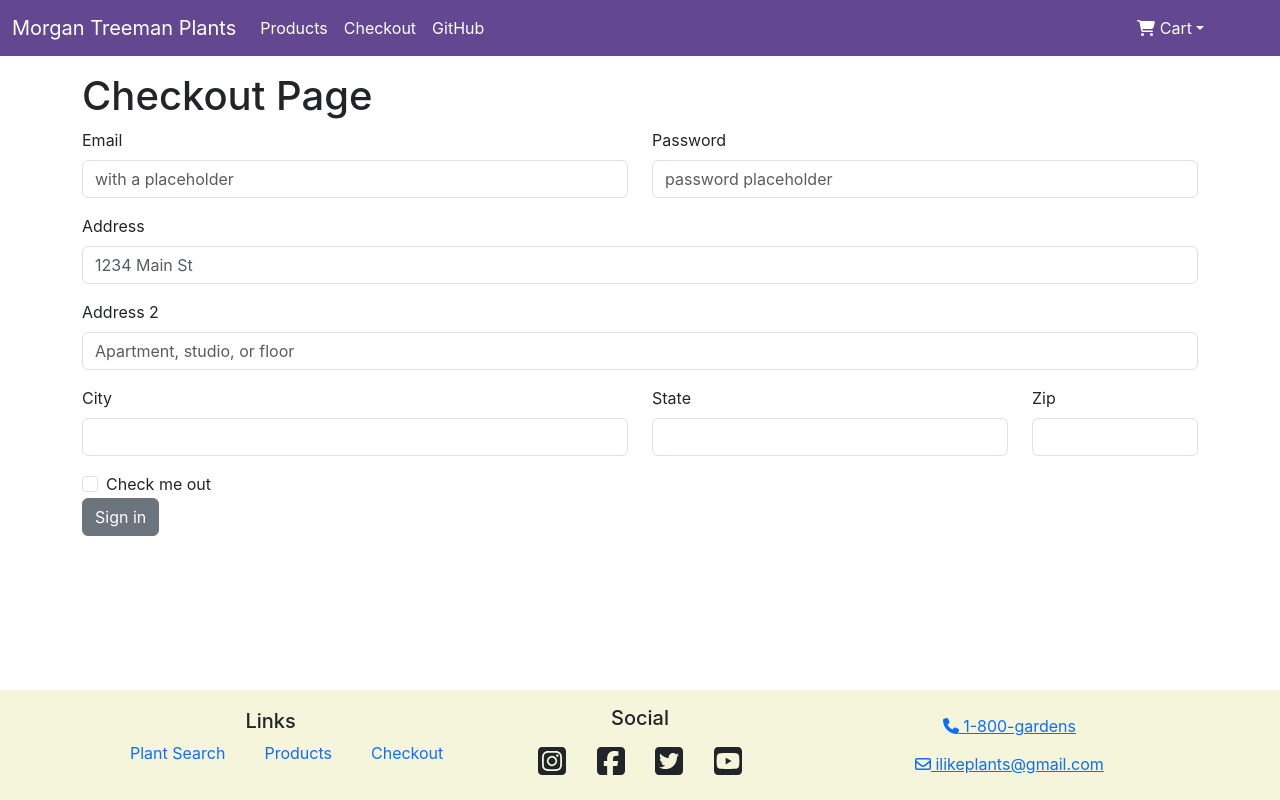
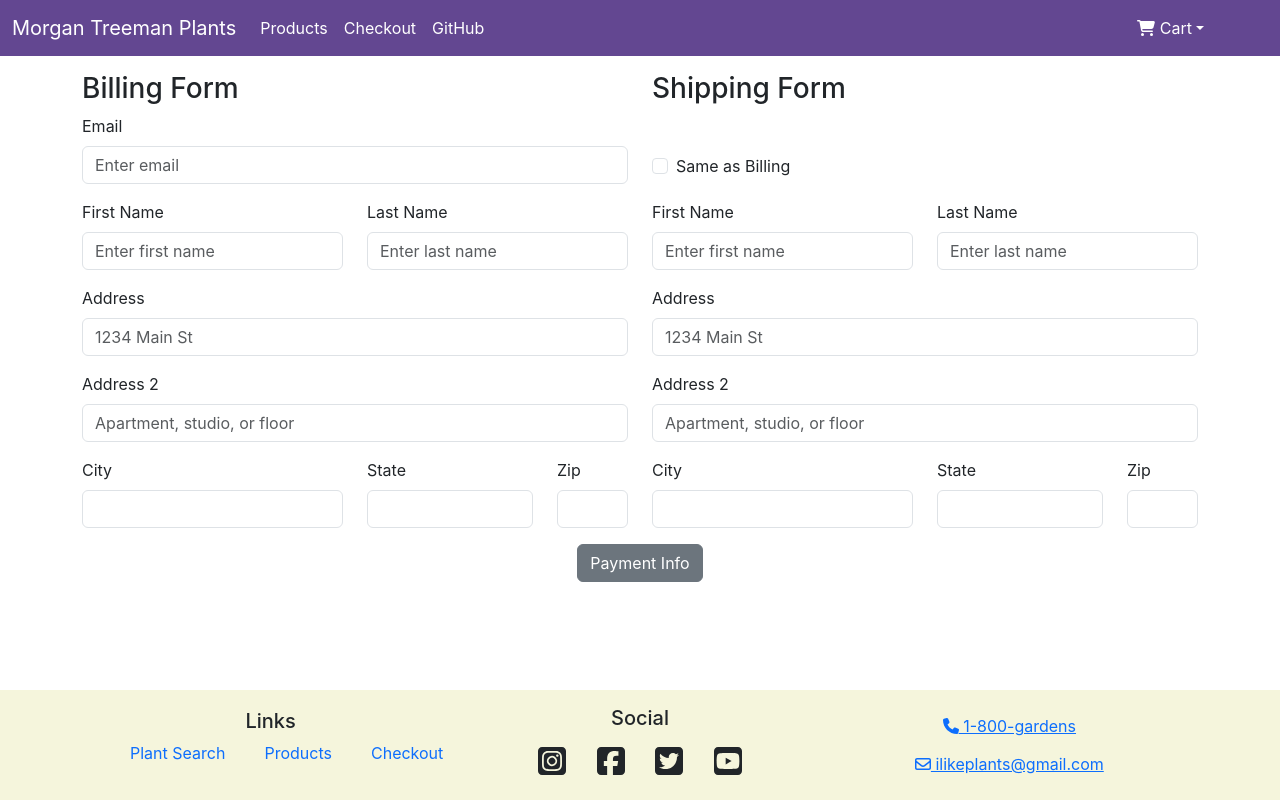
Before and after one commit to istuart50/ApolloBotany, a React (Create React App) app: page /checkout in a window 1280 px wide. Built offline with nearby package versions, Linux system fonts and the light colour scheme.

Commit message:
AP-95 added forms in checkout page (#24)

```diff
--- a/src/components/CheckoutForm/CheckoutForm.js
+++ b/src/components/CheckoutForm/CheckoutForm.js
@@ -1,72 +1,144 @@
 import { Form, Row, Col, FormGroup, Input, Label, Button } from "reactstrap";
 
-const CheckoutForm = () => {
+const CheckoutForm = ({ formValues, formTitle, setFormState, handleCheckboxChange }) => {
+
+  const handleFieldChange = (e) => {
+    const name = e.target.name;
+    const value = e.target.value;
+
+    setFormState((state) => {
+      return {
+        ...state,
+        [name]: value
+      }
+    })
+
+  }
+
   return (
     <Form>
+      <h3>{formTitle}</h3>
       <Row>
+        {
+          formTitle === 'Billing Form' ? (
+            <Col md={12}>
+              <FormGroup>
+                <Label for="exampleEmail">Email</Label>
+                <Input
+                  id="exampleEmail"
+                  name="email"
+                  placeholder="Enter email"
+                  type="email"
+                  value={formValues?.email}
+                  onChange={handleFieldChange}
+                />
+              </FormGroup>
+            </Col>
+          ) : (
+            <Col md={12}>
+              <FormGroup check style={{ margin: '40px 0 22px 0' }}>
+                <Input
+                  id="sameAsBilling"
+                  name="sameAsBilling"
+                  type="checkbox"
+                  onChange={handleCheckboxChange}
+                />
+                <Label
+                  check
+                  for="sameAsBilling"
+                >
+                  Same as Billing
+                </Label>
+              </FormGroup>
+            </Col>
+          )
+        }
         <Col md={6}>
           <FormGroup>
-            <Label for="exampleEmail">Email</Label>
+            <Label for="firstName">First Name</Label>
             <Input
-              id="exampleEmail"
-              name="email"
-              placeholder="with a placeholder"
-              type="email"
+              id="firstName"
+              name="firstName"
+              placeholder="Enter first name"
+              type="text"
+              value={formValues?.firstName}
+              onChange={handleFieldChange}
             />
           </FormGroup>
         </Col>
         <Col md={6}>
           <FormGroup>
-            <Label for="examplePassword">Password</Label>
+            <Label for="lastName">Last Name</Label>
             <Input
-              id="examplePassword"
-              name="password"
-              placeholder="password placeholder"
-              type="password"
+              id="lastName"
+              name="lastName"
+              placeholder="Enter last name"
+              type="text"
+              value={formValues?.lastName}
+              onChange={handleFieldChange}
             />
           </FormGroup>
         </Col>
+
       </Row>
       <FormGroup>
-        <Label for="exampleAddress">Address</Label>
-        <Input id="exampleAddress" name="address" placeholder="1234 Main St" />
+        <Label for="address">Address</Label>
+        <Input
+          id="address"
+          name="address"
+          placeholder="1234 Main St"
+          value={formValues?.address}
+          onChange={handleFieldChange}
+        />
       </FormGroup>
       <FormGroup>
-        <Label for="exampleAddress2">Address 2</Label>
+        <Label for="addressDetails">Address 2</Label>
         <Input
-          id="exampleAddress2"
-          name="address2"
+          id="addressDetails"
+          name="addressDetails"
           placeholder="Apartment, studio, or floor"
+          value={formValues?.addressDetails}
+          onChange={handleFieldChange}
         />
       </FormGroup>
       <Row>
         <Col md={6}>
           <FormGroup>
-            <Label for="exampleCity">City</Label>
-            <Input id="exampleCity" name="city" />
+            <Label for="city">City</Label>
+            <Input
+              id="city"
+              name="city"
+              value={formValues?.city}
+              onChange={handleFieldChange}
+            />
           </FormGroup>
         </Col>
         <Col md={4}>
           <FormGroup>
-            <Label for="exampleState">State</Label>
-            <Input id="exampleState" name="state" />
+            <Label for="state">State</Label>
+            <Input
+              id="state"
+              name="state"
+              value={formValues?.state}
+              onChange={handleFieldChange}
+            />
           </FormGroup>
         </Col>
         <Col md={2}>
           <FormGroup>
-            <Label for="exampleZip">Zip</Label>
-            <Input id="exampleZip" name="zip" />
+            <Label for="zip">Zip</Label>
+            <Input
+              id="zip"
+              name="zip"
+              value={formValues?.zip}
+              onChange={handleFieldChange}
+            />
           </FormGroup>
         </Col>
       </Row>
-      <FormGroup check>
-        <Input id="exampleCheck" name="check" type="checkbox" />
-        <Label check for="exampleCheck">
-          Check me out
-        </Label>
-      </FormGroup>
-      <Button>Sign in</Button>
+
     </Form>
+
   );
 };
 
--- a/src/pages/CheckoutPage/CheckoutPage.css
+++ b/src/pages/CheckoutPage/CheckoutPage.css
@@ -0,0 +1,12 @@
+.checkout-page-form-container {
+    justify-content: space-between;
+}
+
+.checkout-page-payment-button-row {
+    display: flex;
+    justify-content: center;
+}
+
+.checkout-page-payment-button {
+    text-align: end;
+}
--- a/src/pages/CheckoutPage/CheckoutPage.js
+++ b/src/pages/CheckoutPage/CheckoutPage.js
@@ -1,14 +1,131 @@
-import React from "react";
+import React, { useState } from "react";
 import "./CheckoutPage.css";
-import { Container } from "reactstrap";
+import { Button, Col, Container, Form, FormGroup, Input, Label, Modal, ModalBody, ModalFooter, ModalHeader, Row } from "reactstrap";
 import CheckoutForm from "../../components/CheckoutForm/CheckoutForm";
-import Footer from "../../components/Footer/Footer";
 
 const CheckoutPage = (props) => {
+
+  const [billingFormState, setBillingFormState] = useState({
+    email: '',
+    firstName: '',
+    lastName: '',
+    address: '',
+    addressDetails: '',
+    city: '',
+    state: '',
+    zip: ''
+  })
+
+  const [shippingFormState, setshippingFormState] = useState({
+    firstName: '',
+    lastName: '',
+    address: '',
+    addressDetails: '',
+    city: '',
+    state: '',
+    zip: ''
+  })
+
+  const [modalOpen, setModalOpen] = useState(false)
+
+  const handleCheckboxChange = (e) => {
+    console.log(e.target.checked)
+    if (e.target.checked) {
+      setshippingFormState(billingFormState)
+    } else {
+      setshippingFormState({
+        firstName: '',
+        lastName: '',
+        address: '',
+        addressDetails: '',
+        city: '',
+        state: '',
+        zip: ''
+      })
+    }
+  }
+
+  const toggleModal = () => {
+    setModalOpen(!modalOpen)
+  }
+
+  const submit = () => {
+    toggleModal()
+    alert('Credit card info sent to Dark Web. The shadow goverment thanks you for your contribution')
+  }
+
   return (
     <Container>
-      <h1>Checkout Page</h1>
-      <CheckoutForm />
+      <Row className="checkout-page-form-container">
+        <Col md={6}>
+          <CheckoutForm formValues={billingFormState} formTitle='Billing Form' setFormState={setBillingFormState} />
+        </Col>
+        <Col md={6}>
+          <CheckoutForm formValues={shippingFormState} formTitle='Shipping Form' setFormState={setshippingFormState} handleCheckboxChange={handleCheckboxChange} />
+        </Col>
+
+      </Row>
+      <div className="checkout-page-payment-button-row">
+        <Button onClick={toggleModal} className="checkout-page-payment-button">Payment Info</Button>
+      </div>
+
+      <Modal isOpen={modalOpen} toggle={toggleModal} style={{ width: '30%' }}>
+        <ModalHeader toggle={toggleModal}>Payment Info</ModalHeader>
+        <ModalBody>
+          <Container>
+            <Form>
+              <FormGroup>
+                <Label for="cardNumber">Card Number</Label>
+                <Input
+                  id="cardNumber"
+                  name="cardNumber"
+                  placeholder="Enter credit card number"
+                />
+              </FormGroup>
+              <Row>
+                <Col md={4}>
+                  <FormGroup>
+                    <Label for="expiration">Exp Date</Label>
+                    <Input
+                      id="expiration"
+                      name="expiration"
+                      placeholder="mm/yy"
+                    />
+                  </FormGroup>
+                </Col>
+                <Col md={3}>
+                  <FormGroup>
+                    <Label for="securityCode">CVV</Label>
+                    <Input
+                      id="securityCode"
+                      name="securityCode"
+                    />
+                  </FormGroup>
+                </Col>
+                <Col md={5}>
+                  <FormGroup>
+                    <Label for="zip">Zip</Label>
+                    <Input
+                      id="zip"
+                      name="zip"
+                    />
+                  </FormGroup>
+                </Col>
+              </Row>
+            </Form>
+          </Container>
+        </ModalBody>
+        <ModalFooter>
+          <Button color="primary" onClick={submit}>
+            Submit
+          </Button>{' '}
+          <Button color="secondary" onClick={toggleModal}>
+            Cancel
+          </Button>
+        </ModalFooter>
+      </Modal>
+
+
     </Container>
   );
 };
```
